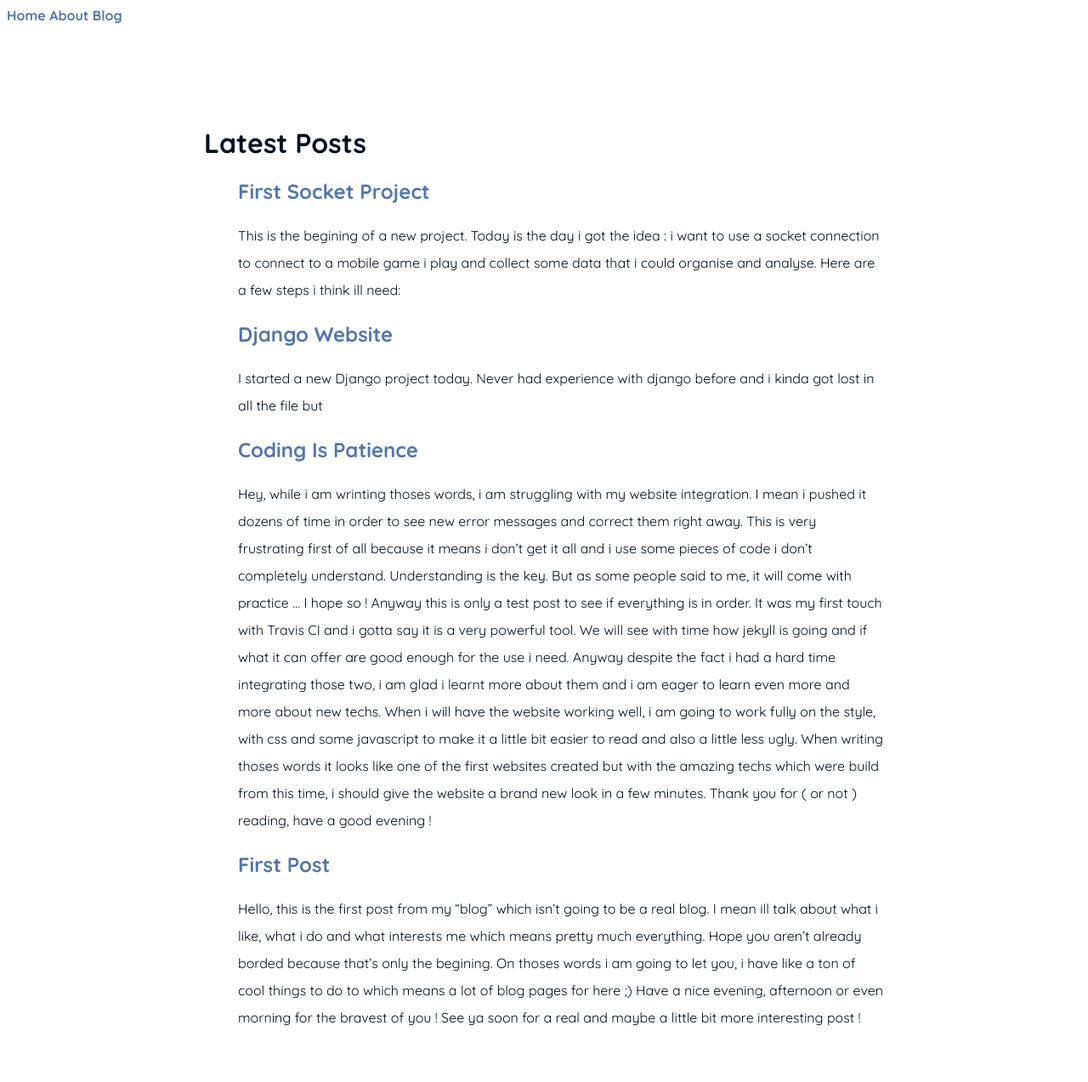
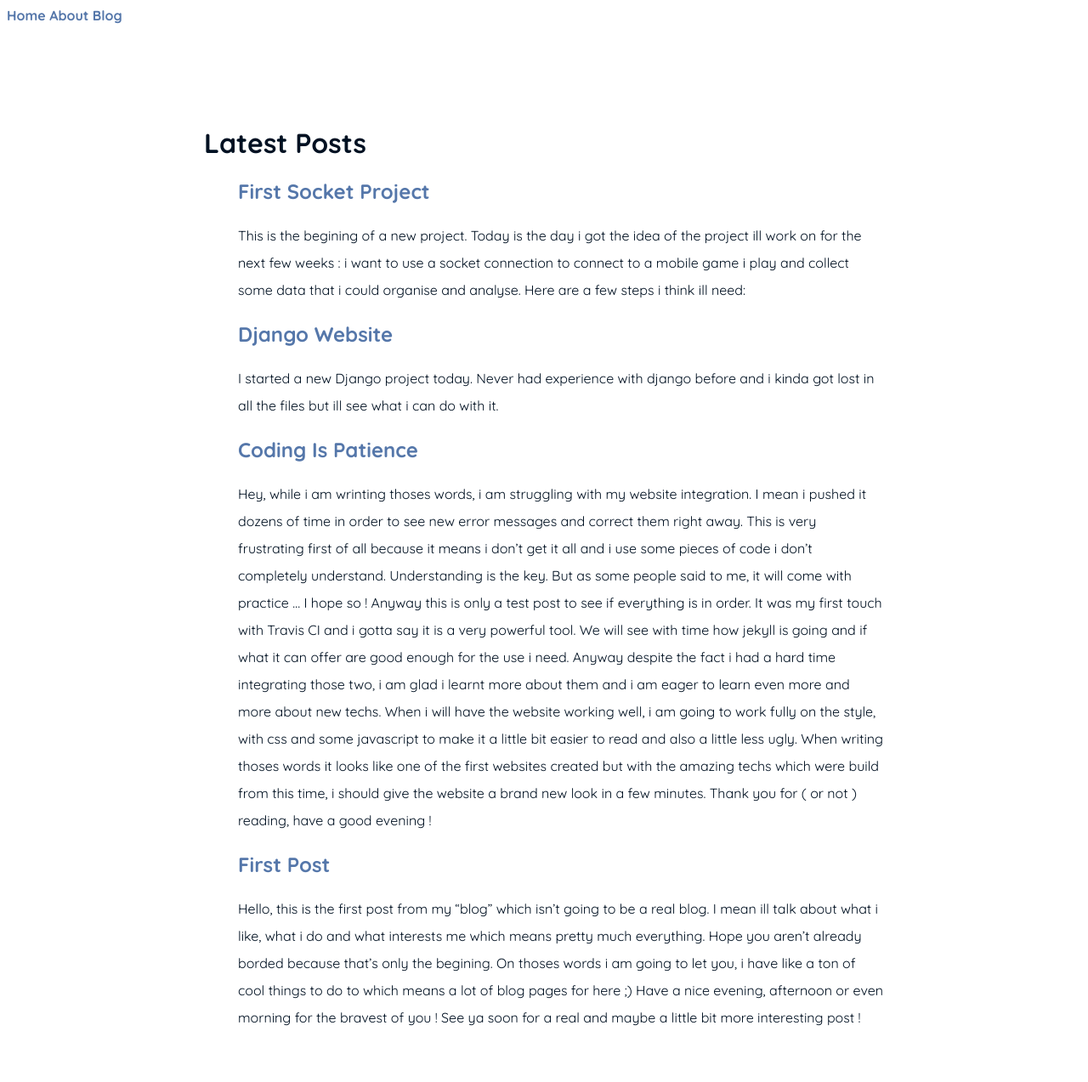
Before and after one commit to Shinora/Shinora.github.io, a Jekyll site: the page built from blog.html, in a window 1280 px wide. Shown: the whole page at 85% size. Built offline with Jekyll 4.4.1, drawn with Linux system fonts in a browser that asks for light colours.

Commit message:
corrected some posts sentences

```diff
--- a/_posts/2020-10-11-Django-Website.md
+++ b/_posts/2020-10-11-Django-Website.md
@@ -2,7 +2,7 @@
 layout: post
 ---
 
-I started a new Django project today. Never had experience with django before and i kinda got lost in all the file but
+I started a new Django project today. Never had experience with django before and i kinda got lost in all the files but ill see what i can do with it.
 
 Update : Today is the 16/11/2020 so i started my django project a month ago. It start to look like something, i have added a few pages, some css and even managed to deploy it. I deployed it first to eu.pythonanywhere.com but i needed to pay in order to add a custom url.
 As the website was meant to be used by my school i wanted to have something easier to type.
--- a/_posts/2020-11-16-First-Socket-Project.md
+++ b/_posts/2020-11-16-First-Socket-Project.md
@@ -2,7 +2,7 @@
 layout: post
 ---
 
-This is the begining of a new project. Today is the day i got the idea : i want to use a socket connection to connect to a mobile game i play and collect
+This is the begining of a new project. Today is the day i got the idea of the project ill work on for the next few weeks : i want to use a socket connection to connect to a mobile game i play and collect
 some data that i could organise and analyse.
 Here are a few steps i think ill need:
 
```
